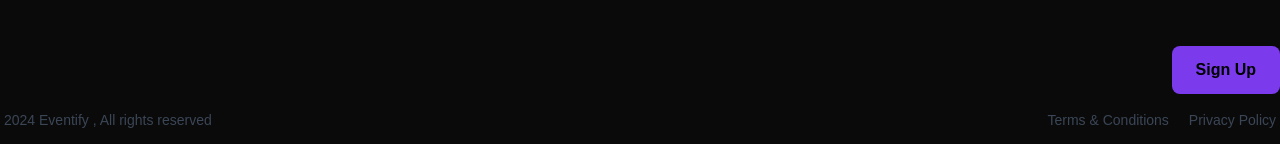
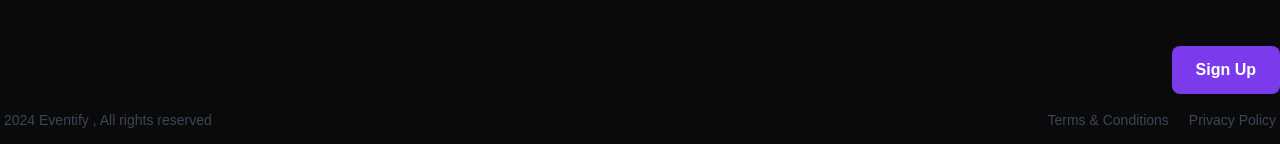
Before and after one commit to ayoubfatah/Eventify, a Next.js app: page /signup in a window 1280 px wide. Shown: the part 676-820 px from the top of the page. Built offline with nearby package versions, Linux system fonts and the light colour scheme; no server answers.

Commit message:
fix : changing button text color to white

```diff
--- a/src/app/login/page.tsx
+++ b/src/app/login/page.tsx
@@ -73,7 +73,7 @@ export default function Page() {
         <button
           type="submit"
           disabled={isLoading}
-          className="ml-auto mt-8 px-6 py-3 bg-primary rounded-lg text-black font-bold transition-all duration-200 disabled:opacity-50 disabled:cursor-not-allowed"
+          className="ml-auto mt-8 px-6 py-3 bg-primary rounded-lg text-white font-bold transition-all duration-200 disabled:opacity-50 disabled:cursor-not-allowed"
         >
           {" "}
           {isLoading ? "Login..." : "Login"}{" "}
--- a/src/app/signup/page.tsx
+++ b/src/app/signup/page.tsx
@@ -110,7 +110,7 @@ export default function Page() {
         <button
           type="submit"
           disabled={isSubmitting}
-          className="ml-auto mt-8 px-6 py-3 bg-primary rounded-lg text-black font-bold transition-all duration-200 disabled:opacity-50 disabled:cursor-not-allowed"
+          className="ml-auto mt-8 px-6 py-3 bg-primary rounded-lg text-white font-bold transition-all duration-200 disabled:opacity-50 disabled:cursor-not-allowed"
         >
           {isSubmitting ? "Creating account..." : "Sign Up"}
         </button>
--- a/src/components/ui/EventCard.tsx
+++ b/src/components/ui/EventCard.tsx
@@ -237,7 +237,7 @@ export default function EventCard({ data }: EventCardProps) {
               </div>
 
               {/* Reservation */}
-              {!isOwner && !isInPast && (
+              {user && !isOwner && !isInPast && (
                 <button
                   disabled={isReservationLoading}
                   onClick={handleReservation}
@@ -245,7 +245,7 @@ export default function EventCard({ data }: EventCardProps) {
                     "w-full sm:w-auto px-8 md:px-10 py-4 font-bold text-base md:text-lg rounded-lg transition-all duration-200 ease-linear active:scale-95 disabled:opacity-50 disabled:cursor-not-allowed",
                     isReserved
                       ? "bg-transparent border border-primary text-white hover:bg-primary/10"
-                      : "bg-primary border border-transparent text-black hover:bg-primary/90",
+                      : "bg-primary border border-transparent text-white hover:bg-primary/90",
                   )}
                 >
                   {isReservationLoading
```
